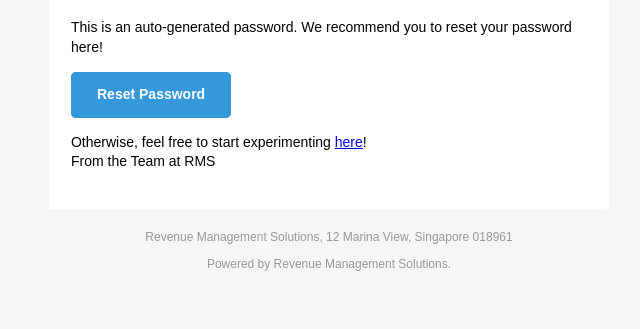
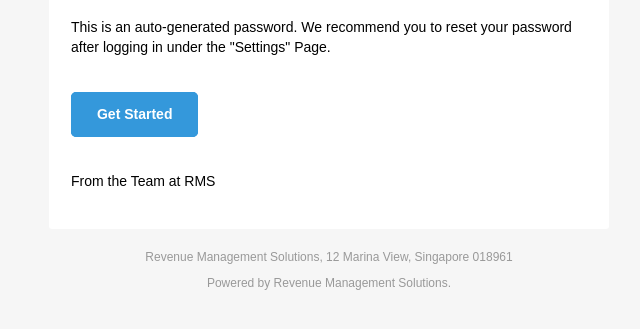
Before and after one commit to sutd-rms/secret_sauce, a Python web app: template templates/create_user.html in a window 1280 px wide. Shown: the part 182-511 px from the top of the page, without its empty margins (311-951 px from the left). Run offline with Jinja, Linux system fonts and the light colour scheme; the template is opened without the code that fills it, so the values that code supplies are empty.

Commit message:
Modified user template

```diff
--- a/templates/create_user.html
+++ b/templates/create_user.html
@@ -115,7 +115,8 @@
                         <p style="font-family: sans-serif; font-size: 14px; font-weight: normal; margin: 0; Margin-bottom: 15px;">You have been invited by RMS to the Pricing Analytics Platform! Here are your login details!</p>
                         <p style="font-family: sans-serif; font-size: 14px; font-weight: normal; margin: 0; Margin-bottom: 15px;">Email: <a>{{ email }}</a></p>
                         <p style="font-family: sans-serif; font-size: 14px; font-weight: normal; margin: 0; Margin-bottom: 15px;">Password: <a>{{ password }}</a></p>
-                        <p style="font-family: sans-serif; font-size: 14px; font-weight: normal; margin: 0; Margin-bottom: 15px;">This is an auto-generated password. We recommend you to reset your password here!</p>
+                        <p style="font-family: sans-serif; font-size: 14px; font-weight: normal; margin: 0; Margin-bottom: 15px;">This is an auto-generated password. We recommend you to reset your password after logging in under the "Settings" Page.</p>
+                        <br>
                         <table border="0" cellpadding="0" cellspacing="0" class="btn btn-primary" style="border-collapse: separate; mso-table-lspace: 0pt; mso-table-rspace: 0pt; width: 100%; box-sizing: border-box;">
                           <tbody>
                             <tr>
@@ -123,7 +124,7 @@
                                 <table border="0" cellpadding="0" cellspacing="0" style="border-collapse: separate; mso-table-lspace: 0pt; mso-table-rspace: 0pt; width: auto;">
                                   <tbody>
                                     <tr>
-                                      <td style="font-family: sans-serif; font-size: 14px; vertical-align: top; background-color: #3498db; border-radius: 5px; text-align: center;"> <a href="https://rms-burger.azurewebsites.net/password-reset" target="_blank" style="display: inline-block; color: #ffffff; background-color: #3498db; border: solid 1px #3498db; border-radius: 5px; box-sizing: border-box; cursor: pointer; text-decoration: none; font-size: 14px; font-weight: bold; margin: 0; padding: 12px 25px; text-transform: capitalize; border-color: #3498db;">Reset Password</a> </td>
+                                      <td style="font-family: sans-serif; font-size: 14px; vertical-align: top; background-color: #3498db; border-radius: 5px; text-align: center;"> <a href="https://rms-burger.azurewebsites.net/" target="_blank" style="display: inline-block; color: #ffffff; background-color: #3498db; border: solid 1px #3498db; border-radius: 5px; box-sizing: border-box; cursor: pointer; text-decoration: none; font-size: 14px; font-weight: bold; margin: 0; padding: 12px 25px; text-transform: capitalize; border-color: #3498db;">Get Started</a> </td>
                                     </tr>
                                   </tbody>
                                 </table>
@@ -131,7 +132,6 @@
                             </tr>
                           </tbody>
                         </table>
-                        <span style="font-family: sans-serif; font-size: 14px; font-weight: normal; margin: 0; Margin-bottom: 15px;">Otherwise, feel free to start experimenting <a href="https://rms-burger.azurewebsites.net/">here</a>!</span>
                         <br>
                         <p style="font-family: sans-serif; font-size: 14px; font-weight: normal; margin: 0; Margin-bottom: 15px;">From the Team at RMS</p>
                       </td>
```
